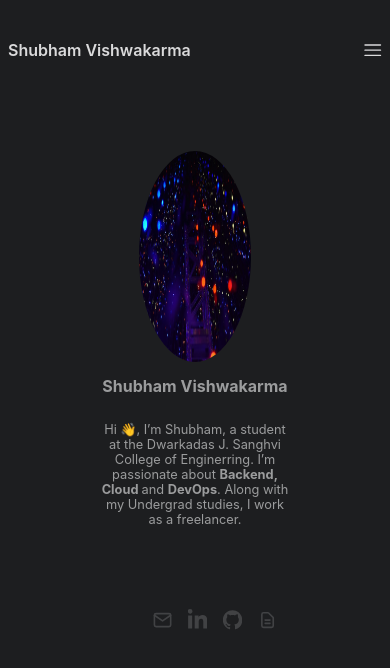
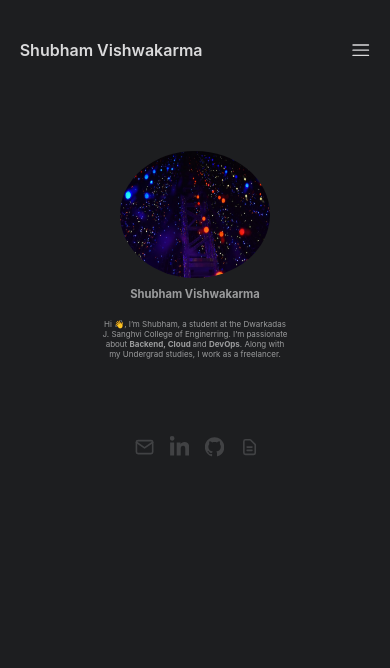
Before and after one commit to ShubhamAXS19/_Portfolio_, a React (Create React App) app: page / in a window 390 px wide. Shown: the top 668 px of the page. Built offline with nearby package versions, Linux system fonts and the light colour scheme.

Commit message:
webiste is ready to deploy

```diff
--- a/src/Components/Home/Home.css
+++ b/src/Components/Home/Home.css
@@ -80,6 +80,7 @@ transition: ease-in 0.3s;
     .home ul {
         display: flex;
         flex-direction: row;
+        padding-left: 1vw;
         margin-top: 7vh;
     }
 
@@ -104,3 +105,61 @@ transition: ease-in 0.3s;
         padding: 0 2vw;
     }
 }
+
+
+
+@media screen and (max-width:400px) {
+    .home{
+        display: flex;
+        align-items: center;
+        justify-content: center;
+        flex-direction: column;
+        margin-top: 7vh;
+    }
+
+    .home img{
+       height:15vh;
+       width: 40%;
+       border-radius: 50%;
+
+    }
+
+    .home h2{
+        font-size: 70%;
+        color:   rgb(155, 156, 157);
+    }
+
+    .home p {
+        text-align: center;
+        font-size: 50%;
+        max-width: 50%;
+    }
+
+    .home ul {
+        display: flex;
+        flex-direction: row;
+       padding-left: 1vw;
+        margin-top: 7vh;
+    }
+
+    .home ul li {
+    list-style: none;
+    }
+
+    .home ul a {
+    color:rgb(65, 66, 68);
+    transition: ease-in 0.3s;
+    }
+
+    .home ul a:hover{
+        color: black;
+        transform: translateY(-20px);
+    }
+
+
+    .home ul a li svg{
+        width: 5vw;
+        height: 5vh;
+        padding: 0 2vw;
+    }
+}
--- a/src/Components/Navbar/Navbar.css
+++ b/src/Components/Navbar/Navbar.css
@@ -44,6 +44,7 @@
 @media screen and (max-width:1400px) {
   .navbar{
     align-items: center;
+
   }
   .nav--name{
     font-size: 180%;
@@ -62,6 +63,7 @@
 
 .navbar-mobile{
   display: block;
+  padding: 0 3vw ;
 }
 
 .nav--name{
```
